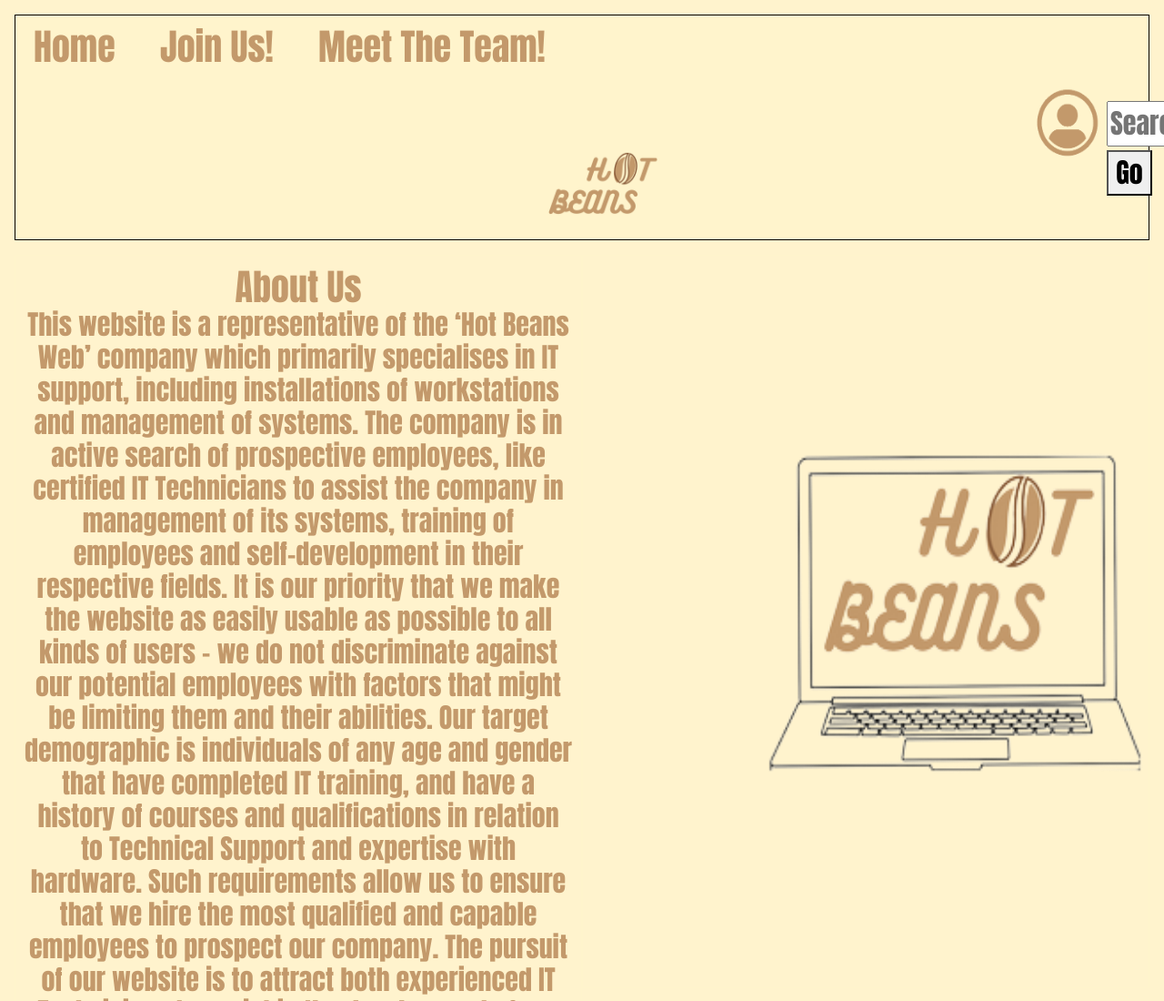
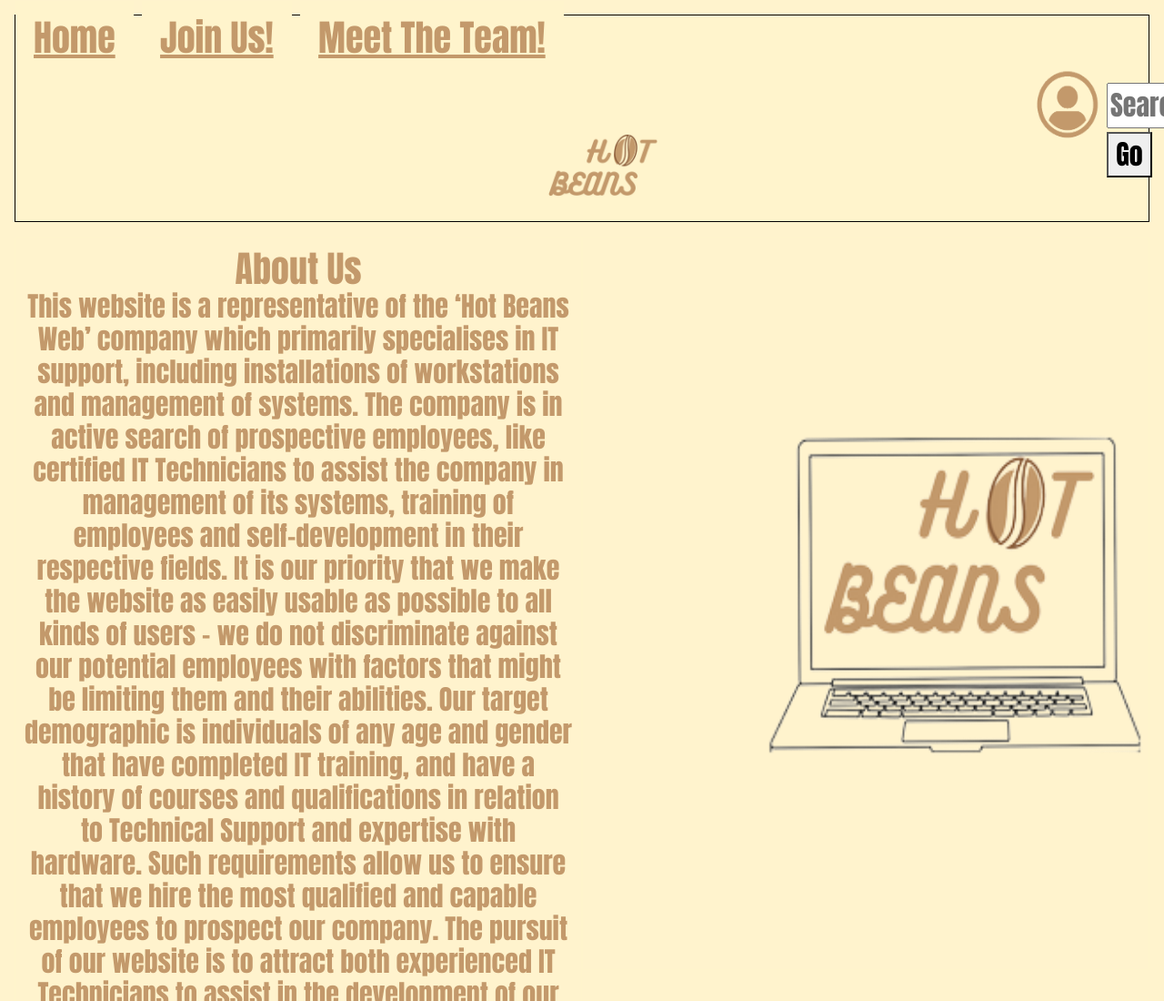
Before and after one commit to MaksimsSpirovs/U15, a plain HTML site: page index.html in a window 1280 px wide. Shown: the top 1100 px of the page at 91% size. Drawn offline with nearby package versions, Linux system fonts and the light colour scheme.

Commit message:
Update index.html

```diff
--- a/index.html
+++ b/index.html
@@ -20,9 +20,9 @@
 <body>
 	<h1>
   <div class="pane pane-3"  style="background-color: #FFF4cc; width: 100%; height: 60x; margin">
-	  <button class="my-button">Home</button>
-	  <button class="my-button">Join Us!</button>
-	  <button class="my-button">Meet The Team!</button>
+	  <a href="#" class="my-button">Home</a>
+	  <a href="../Join\ Us\ Page/index.html" class="my-button">Join Us!</a>
+	  <a href="../Meet\ The\ Team\ Page/index.html" class="my-button">Meet The Team!</a>
 <button type="button" class="image-button">
   <img src="profile.png" alt="Button Image" style="margin-left: 1100px; margin-bottom: -20px">
 </button>
```
